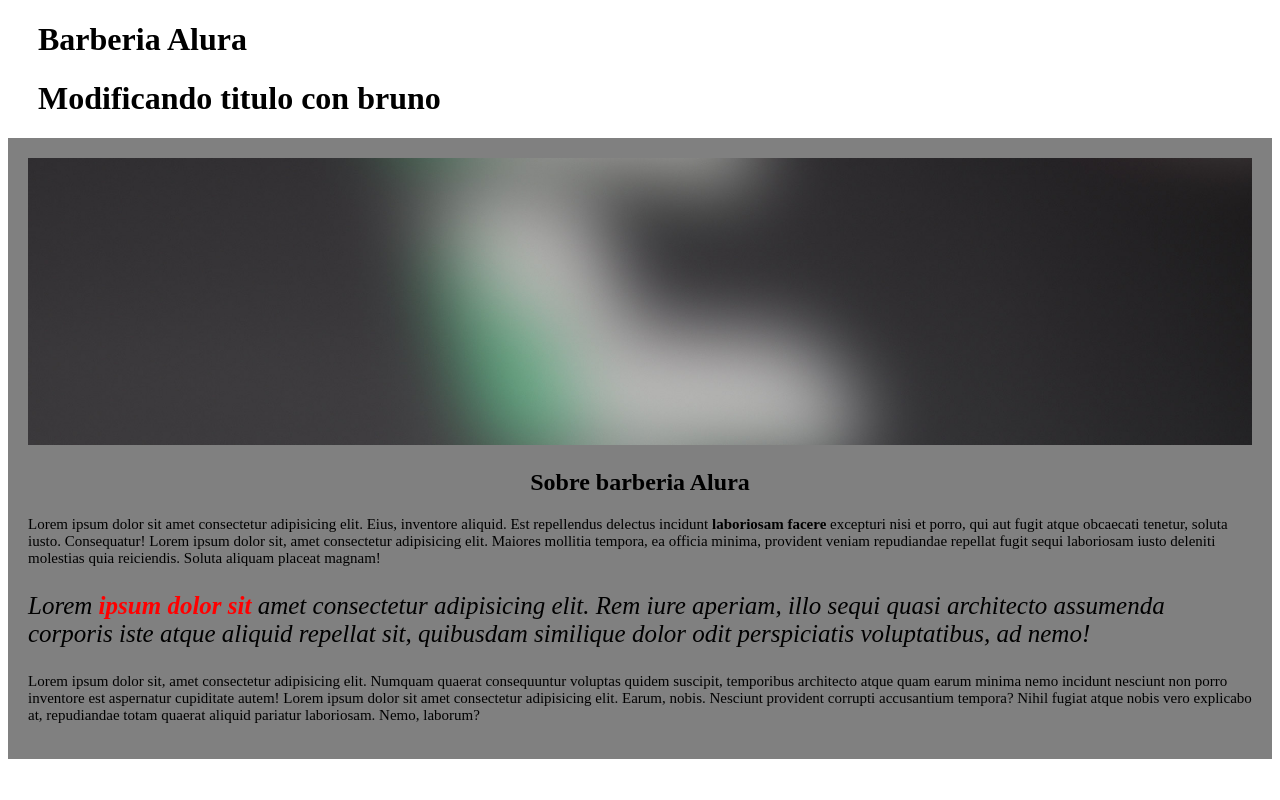
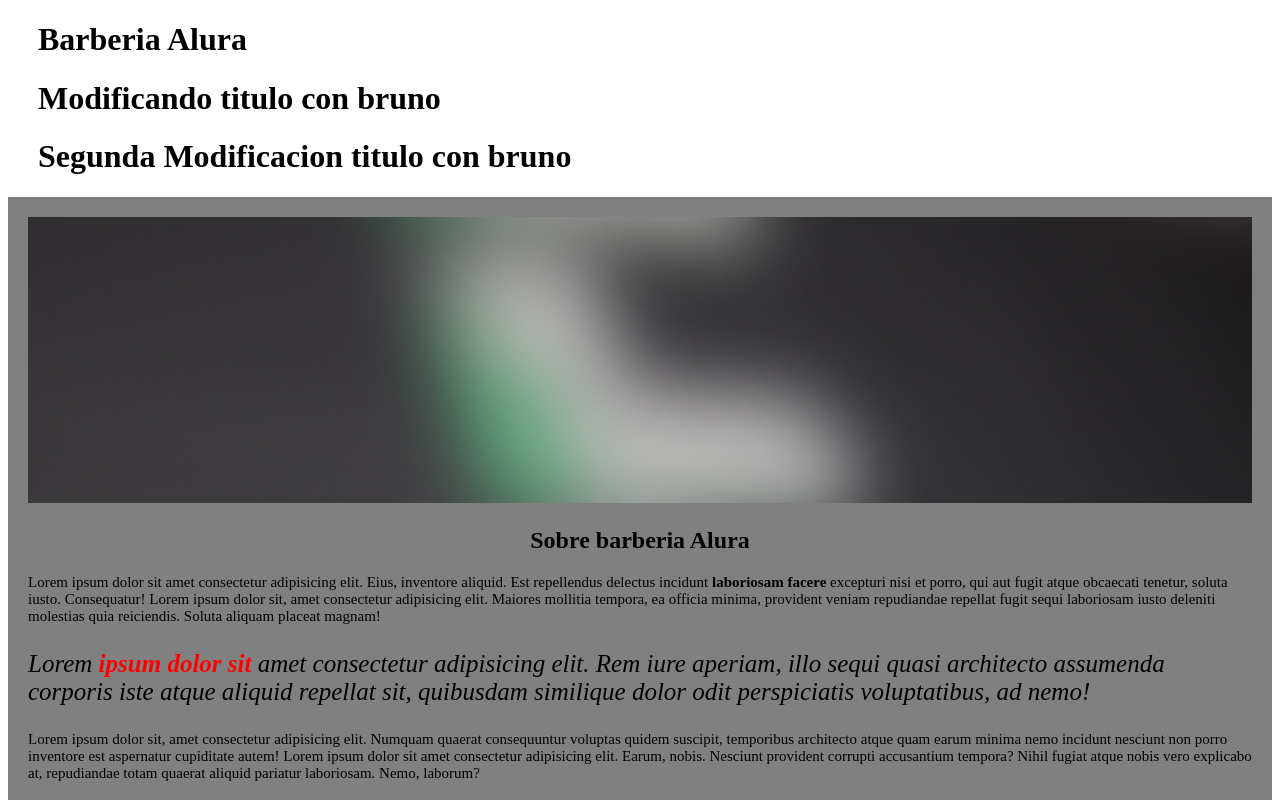
Before and after one commit to FabricioMR22/HTML-Prueba-Git, a plain HTML site: page index.html in a window 1280 px wide. Shown: the top 800 px of the page. Drawn offline with Linux system fonts and the light colour scheme.

Commit message:
Segunda modificacion titulo con bruno

```diff
--- a/index.html
+++ b/index.html
@@ -13,6 +13,8 @@
     <header>
         <h1 class="tituloP">Barberia Alura</h1>
         <h1 class="tituloP">Modificando titulo con bruno</h1>
+        <h1 class="tituloP">Segunda Modificacion titulo con bruno</h1>
+
     </header>
 
     <div class="principal">
```
